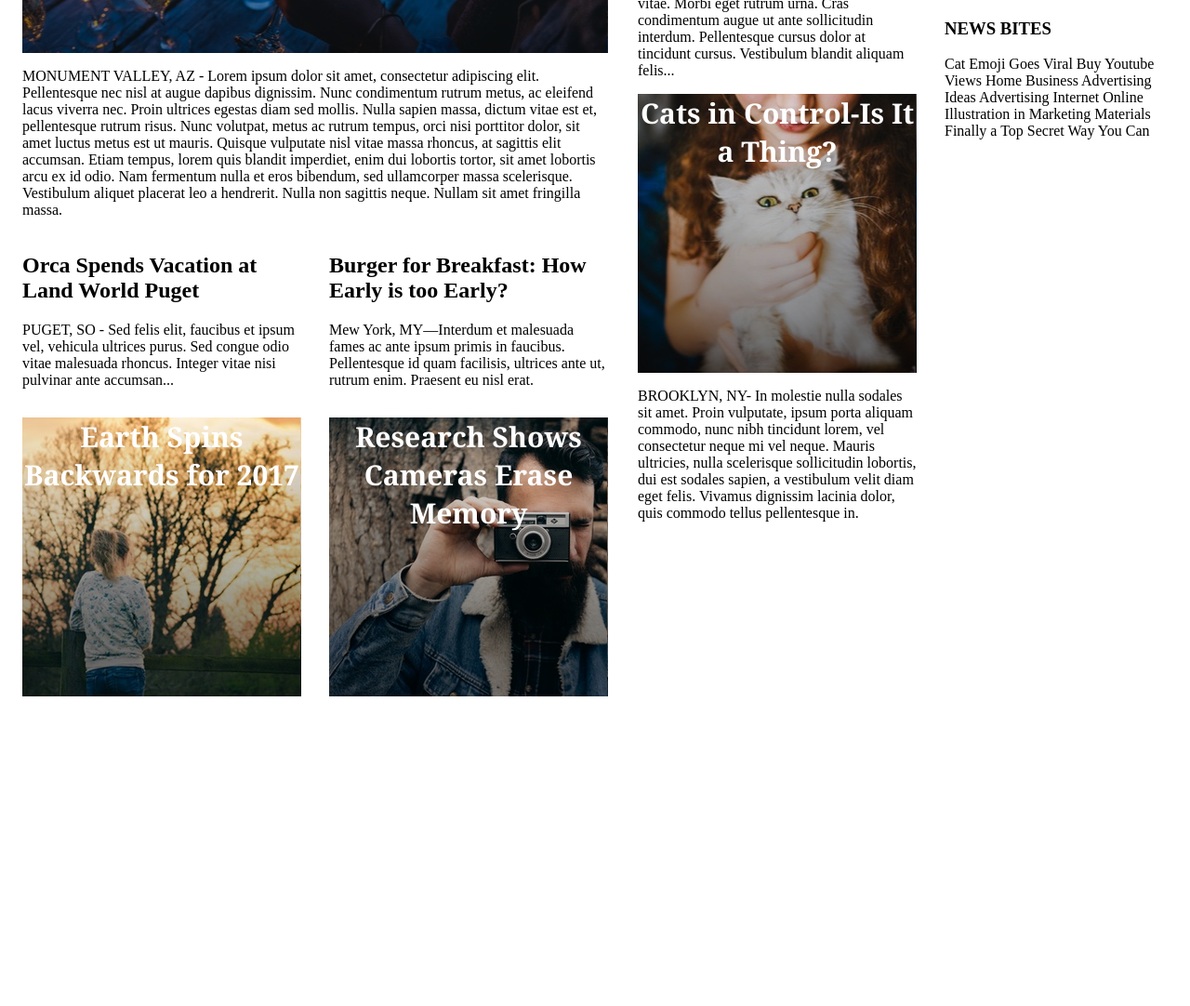
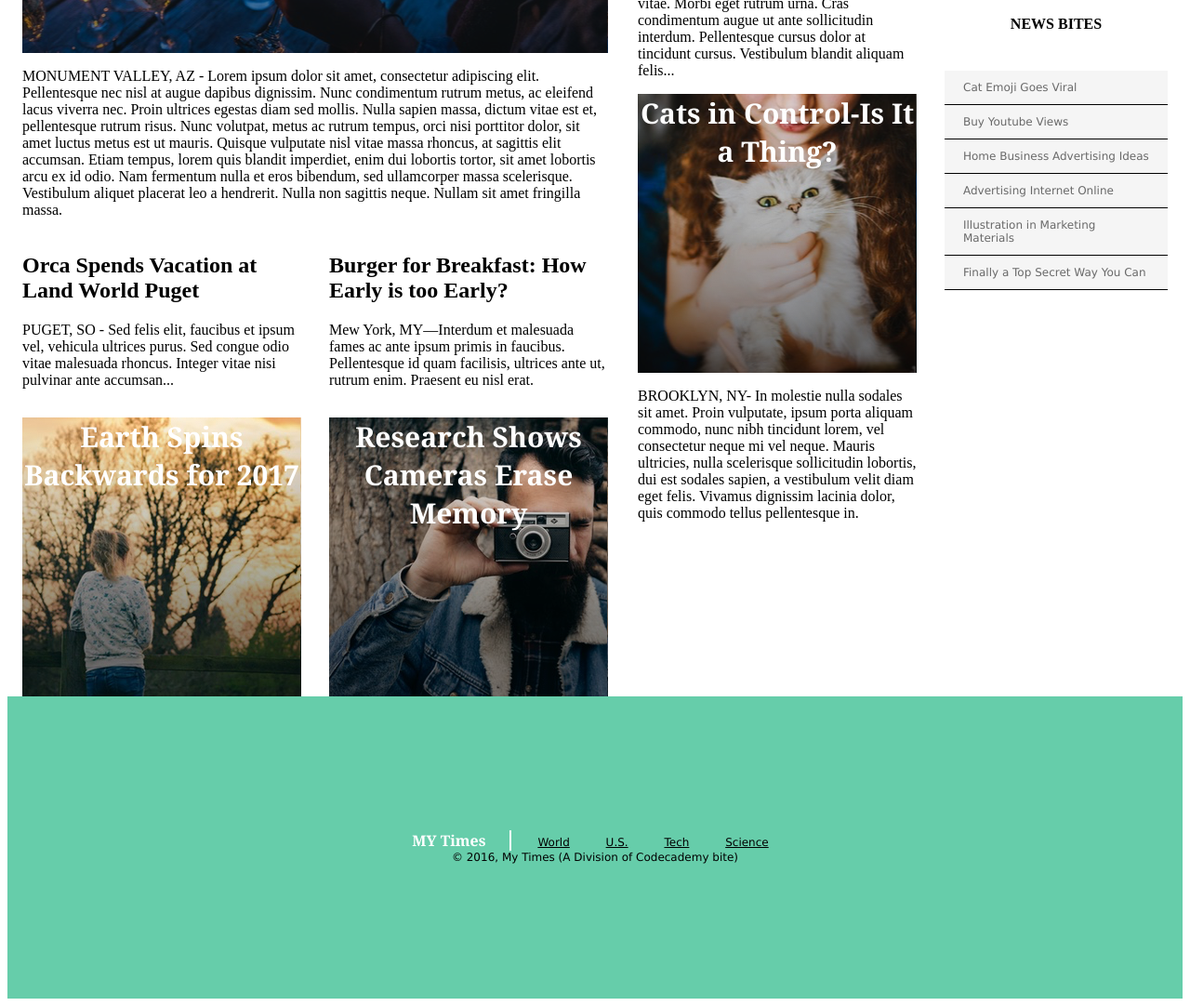
Before and after one commit to cjk47/My-Times, a plain HTML site: page index.html in a window 1280 px wide. Shown: the part 367-1449 px from the top of the page at 93% size. Before the commit the page ends 1124 px from the top, so only its background shows below. Drawn offline with Linux system fonts and the light colour scheme; files whose address does not match are found by name.

Commit message:
sidebar and footer added

```diff
--- a/index.html
+++ b/index.html
@@ -88,8 +88,8 @@
 
 				<div class="column-small">
 					<img src="/Users/craigkleila/Desktop/mytimes/resources/images/img-news-bite.png" alt="cookies" />
+
 					<div class="news-bites">
-
             <h3>NEWS BITES</h3>
 						<span class="bite">Cat Emoji Goes Viral</span>
 						<span class="bite">Buy Youtube Views</span>
@@ -102,5 +102,22 @@
         </div> <!-- .column-small -->
 			</div> <!-- CONTENT -->
 
+    <!-- FOOTER -->
+		 <footer>
+
+			   <div class="info">
+			     <span>MY Times</span>
+			     <a href="#">World</a>
+			     <a href="#">U.S.</a>
+			     <a href="#">Tech</a>
+			     <a href="#">Science</a>
+		     </div>
+
+				<div class="copyright">
+			    <span>© 2016, My Times (A Division of Codecademy bite)</span>
+        </div>
+
+		 </footer>
+
     </body>
 	</html>
--- a/resources/css/style.css
+++ b/resources/css/style.css
@@ -116,3 +116,52 @@
     flex-direction: column;
     width: 300px;
 }
+
+.news-bites{
+  display: flex;
+  flex-direction: column;
+}
+
+.news-bites span{
+  border-bottom: 1px solid black;
+  background-color: WhiteSmoke;
+  font-family: Verdana;
+  font-size: 12px;
+  color: DimGray;
+  padding: 11px 20px;
+}
+
+.news-bites h3{
+  font-size: 16px;
+  font-weight: bold;
+  margin-bottom: 41px;
+  text-align: center;
+}
+
+footer{
+  display: flex;
+  background-color: MediumAquamarine;
+  font-family: Verdana;
+  font-size: 12px;
+  justify-content: center;
+  align-items: center;
+  flex-direction: column;
+  width: 100%;
+  height: 325px;
+}
+
+footer .info span{
+  font-family: Georgia;
+  font-size: 16px;
+  font-weight: bold;
+  color: white;
+  padding-right: 25px;
+  border-right: 2px solid white;
+  margin-bottom: 40px;
+}
+
+footer .info a{
+  padding: 20px 10px;
+  color: black;
+  padding-left: 25px;
+}
```
